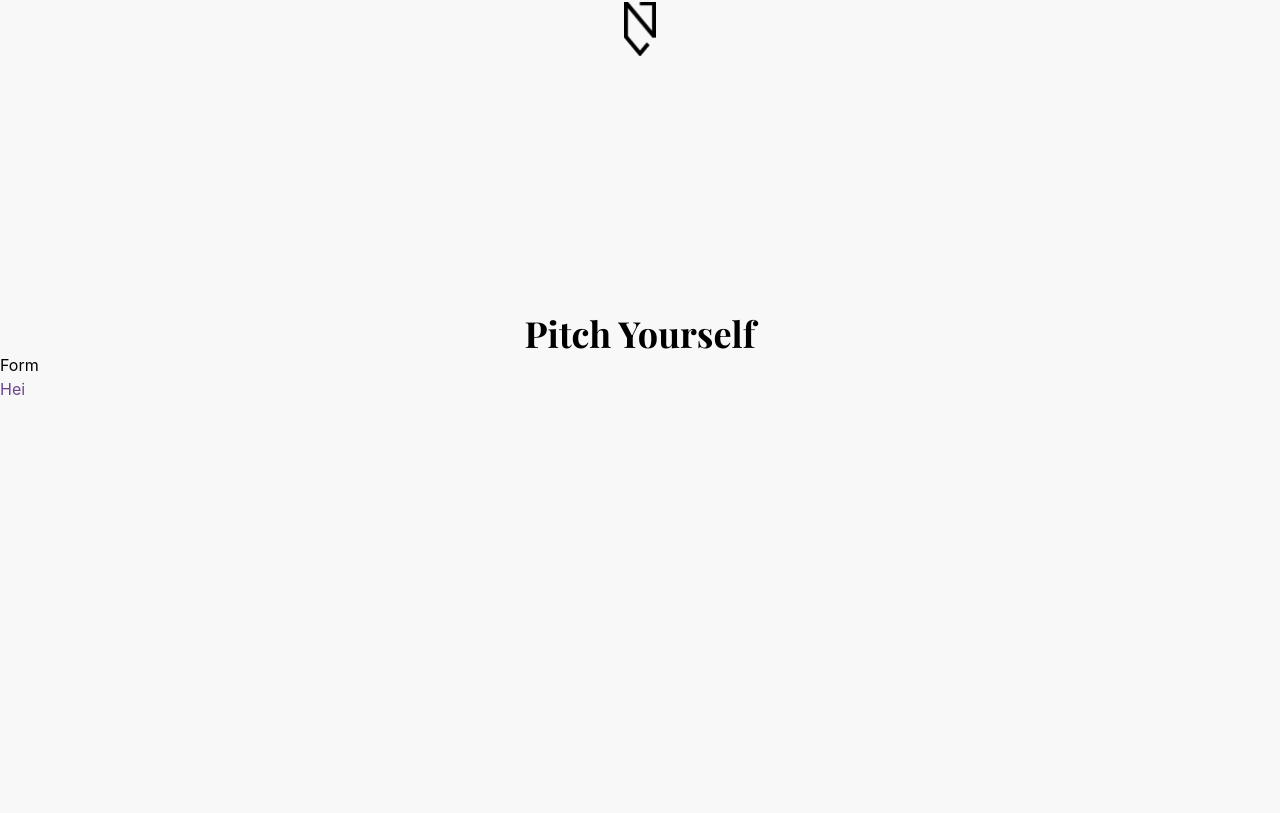
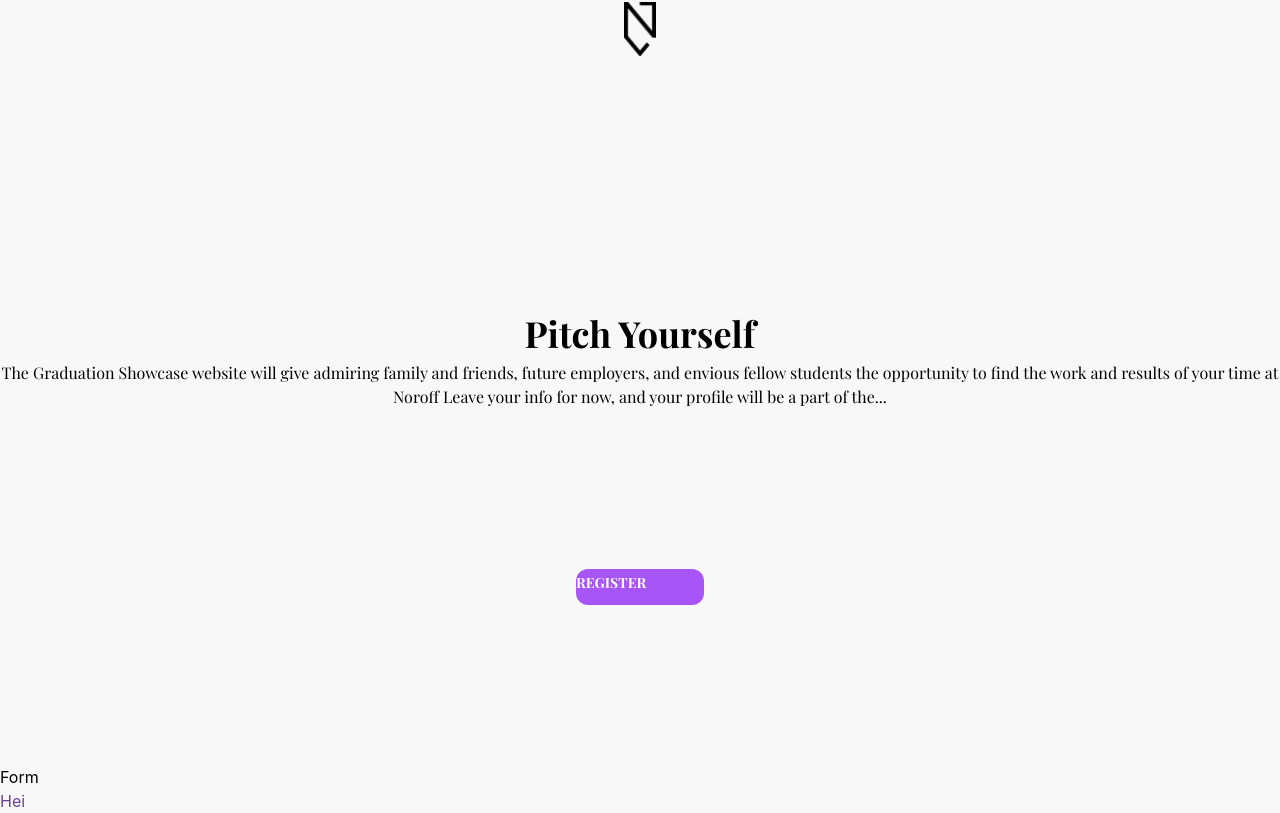
Before and after one commit to IsacHolstad/graduation--showcase-2023, a React (Create React App) app: page / in a window 1280 px wide. Shown: the part 835-1648 px from the top of the page. Before the commit the page ends 1236 px from the top, so only its background shows below. Built offline with nearby package versions, Linux system fonts and the light colour scheme; no server answers; the database is empty; a web font is replaced by a local one.

Commit message:
makingregister button

```diff
--- a/src/components/HomeHeader.js
+++ b/src/components/HomeHeader.js
@@ -15,7 +15,7 @@ const HomeHeader = () => {
         <>
             <Nav>
                 <span>
-                    <img src="/header_img.jpg" alt="Header" />
+                    <img src="/header_img.jpg" alt="Header"/>
                     <h1 className="my-1 text-5xl text-center font-semibold">GRADUATION SHOWCASE</h1>
                     <div className="mx-auto">
                         <img className="mx-auto mt-16 w-8 h-14 my-8 object-contain" src="/Noroff_shield 1.png"/>
@@ -23,6 +23,17 @@ const HomeHeader = () => {
                 </span>
                 <span>
                     <h2 className="text-center mt-64 font-bold text-4xl">Pitch Yourself</h2>
+                    <p className="text-center container mx-8 mt-2 mx-auto">The Graduation Showcase website will give admiring family and friends,
+                        future employers, and envious fellow students the
+                        opportunity to find the work and results of your time at Noroff
+                        Leave your info for now, and your profile will be a part of the...
+                    </p>
+                    <div className="mx-auto my-40 text-center">
+                        <button
+                            className="border-0 text-white font-bold text-sm bg-purple-500 mx-auto inline-block h-9 w-32 rounded-xl flex flex-col pt-1">
+                            REGISTER
+                        </button>
+                    </div>
                 </span>
             </Nav>
 
```
